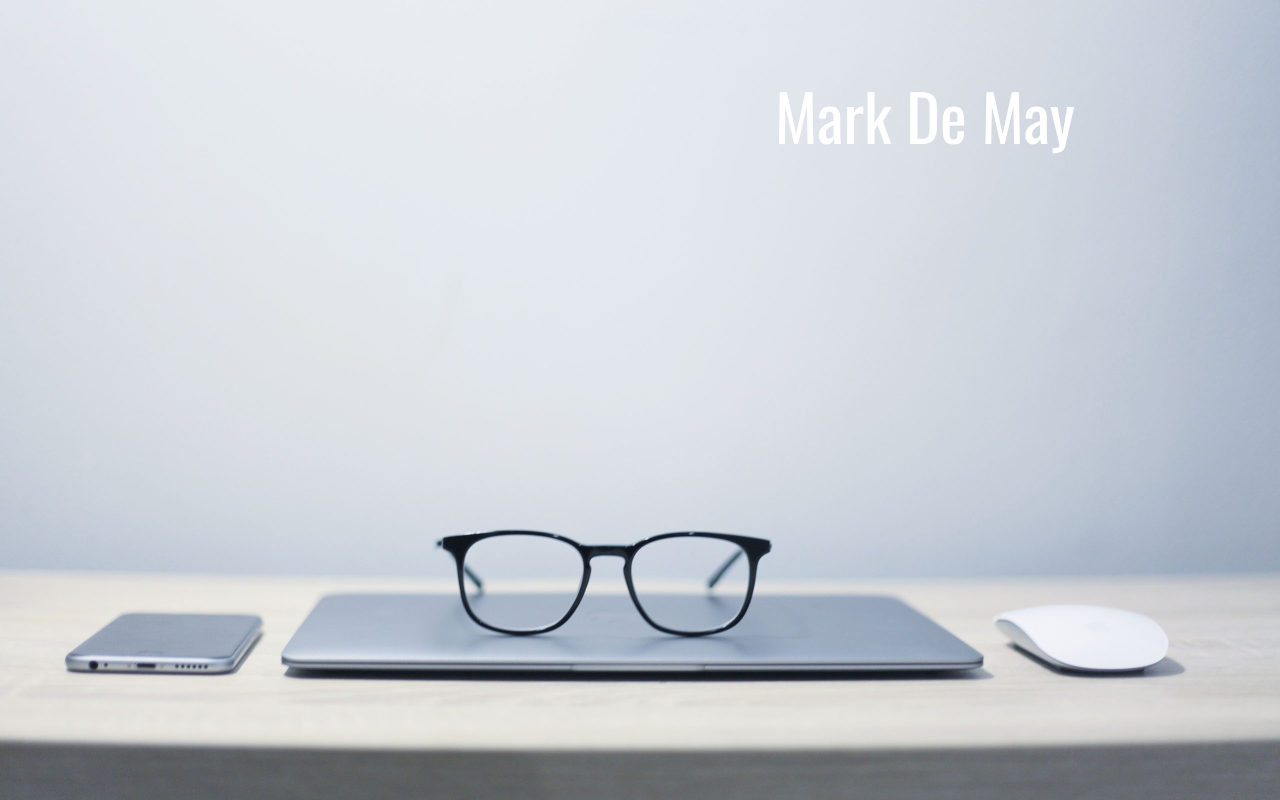
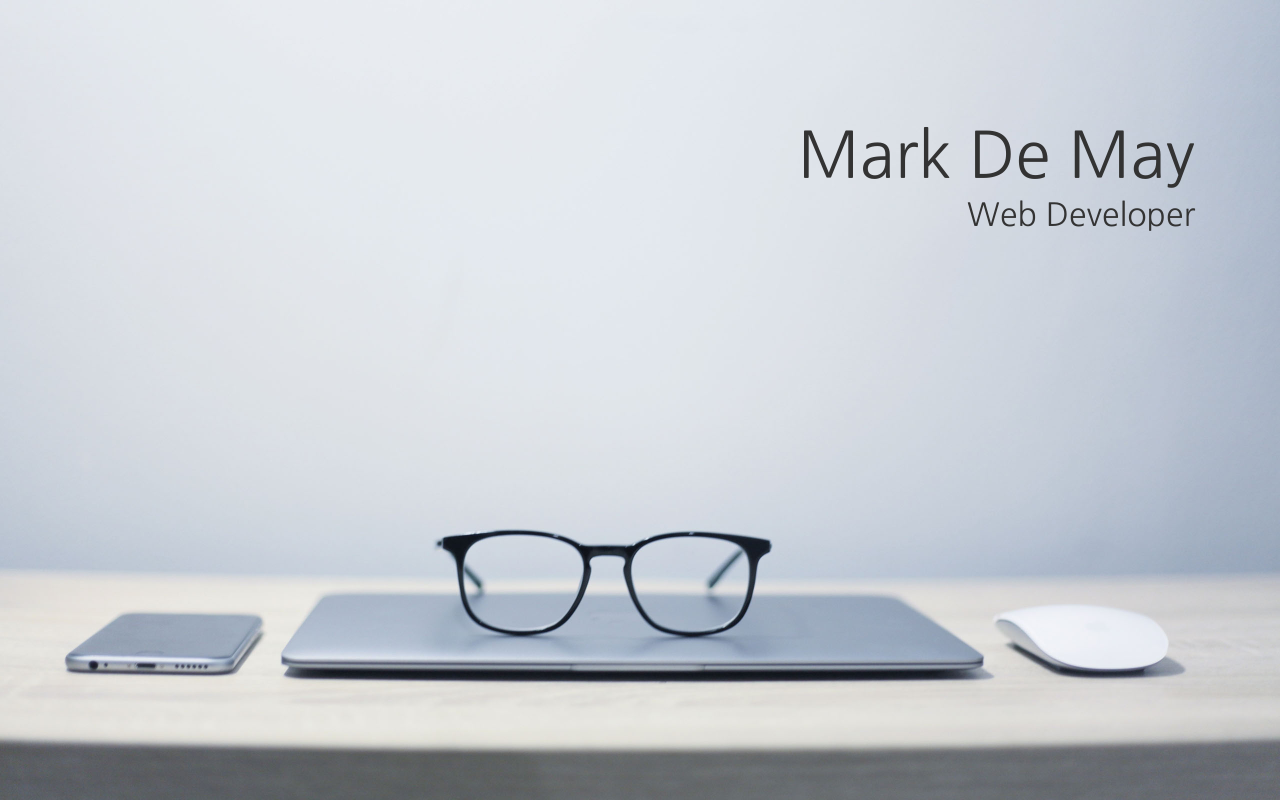
Before and after one commit to mark1ad/portfolio, a React (Create React App) app: page / in a window 1280 px wide. Shown: the top 800 px of the page. Built offline with nearby package versions, Linux system fonts and the light colour scheme.

Commit message:
Home component finished.

```diff
--- a/public/index.html
+++ b/public/index.html
@@ -10,7 +10,7 @@
     -->
     <link rel="manifest" href="%PUBLIC_URL%/manifest.json">
     <link rel="shortcut icon" href="%PUBLIC_URL%/favicon.ico">
-    <link href="https://fonts.googleapis.com/css?family=Crimson+Text" rel="stylesheet">
+    <link href="https://fonts.googleapis.com/css?family=Nanum+Gothic" rel="stylesheet">
     <!--
       Notice the use of %PUBLIC_URL% in the tags above.
       It will be replaced with the URL of the `public` folder during the build.
--- a/src/Components/Home.js
+++ b/src/Components/Home.js
@@ -3,13 +3,9 @@ import React from 'react';
 const Home = () => {
   return (
     <div id="home" className="jumbotron jumbotron-fluid">
-      <div className="container">
-        <div className="row">
-          <div className="col-sm-6"></div>
-          <div className="col-sm-6">
-            <h1>Mark De May</h1>
-          </div>
-        </div>
+      <div id="home-text" className="container">
+        <h1>Mark De May</h1>
+        <h2>Web Developer</h2>
       </div>
     </div>
   )
--- a/src/css/_home.scss
+++ b/src/css/_home.scss
@@ -3,4 +3,11 @@
   background-size: cover;
   background-position: center;
   height: 100vh;
+  text-align: right;
+  font-family: 'Nanum Gothic', sans-serif;
+  color: #333;
 }
+
+#home-text {
+  padding-top: 7vh;
+}
--- a/src/css/style.css
+++ b/src/css/style.css
@@ -56,7 +56,13 @@ footer img {
   background-image: url(./../images/home-bg.jpg);
   background-size: cover;
   background-position: center;
-  height: 100vh; }
+  height: 100vh;
+  text-align: right;
+  font-family: 'Nanum Gothic', sans-serif;
+  color: #333; }
+
+#home-text {
+  padding-top: 7vh; }
 
 .menu .navbar-sm {
   display: inherit; }
```
